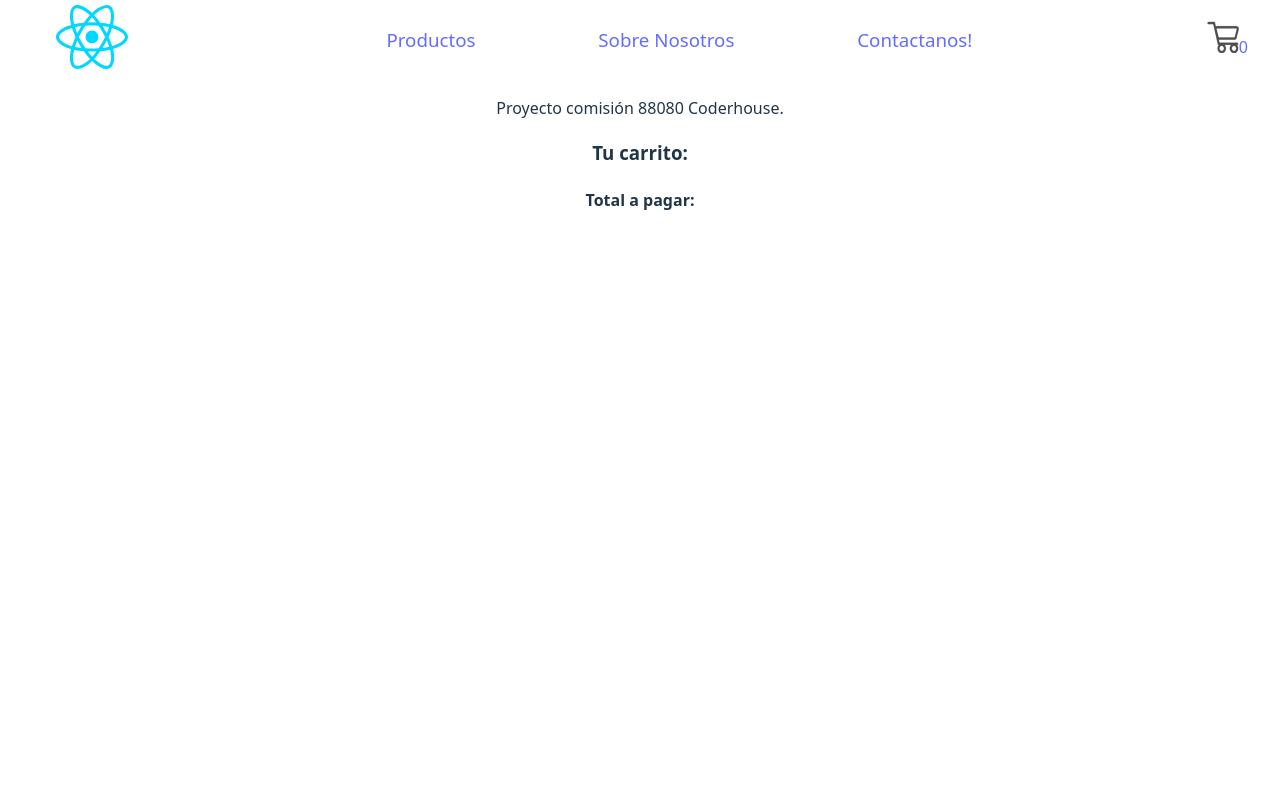
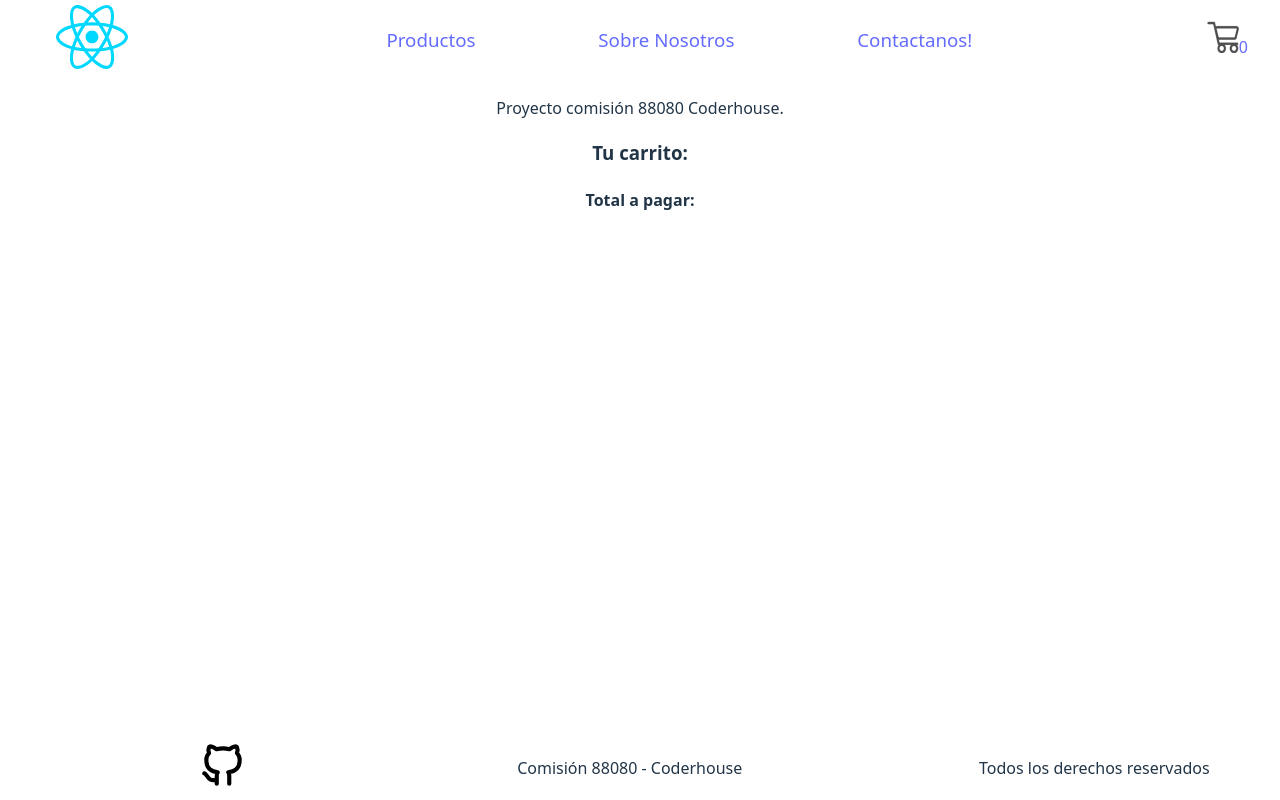
Before and after one commit to RomanForDev/CreaTuLanding-Fortini, a React (Vite) app: page /cart in a window 1280 px wide. Built offline with nearby package versions, Linux system fonts and the light colour scheme.

Commit message:
Agregado footer, eliminado firebase por leak de api key

```diff
--- a/src/App.jsx
+++ b/src/App.jsx
@@ -8,6 +8,7 @@ import About from './components/About/About.jsx';
 import ItemListContainer from './components/ItemListContainer/ItemListContainer.jsx';
 import ItemDetail from './components/ItemDetail/ItemDetail.jsx';
 import CartDetailContainer from './components/CartDetailContainer/CartDetailContainer.jsx';
+import Footer from './components/Footer/Footer.jsx';
 
 function App() {
   return (
@@ -23,6 +24,7 @@ function App() {
         <Route path='*' element={ <h2>404: No pudimos encontrar tu solicitud.</h2> }/>
         <Route path='/cart' element={ <CartDetailContainer /> }/>
     </Routes>
+    <Footer/>
     </BrowserRouter>
   )
 }
--- /dev/null
+++ b/src/components/Footer/Footer.jsx
@@ -0,0 +1,14 @@
+// Render del footer.
+
+function Footer() {
+    return(<>
+    <div className="foot">
+        <a href="https://github.com/RomanForDev" target="_blank" className="link-git"><img src="../src/assets/brand-github.svg" alt="" className="logo-git"></img></a>
+        <p className="p-foot">Comisión 88080 - Coderhouse</p>
+        <p className="p-foot">Todos los derechos reservados</p>
+    </div>
+    </>
+    )
+}
+
+export default Footer;
--- a/src/index.css
+++ b/src/index.css
@@ -141,3 +141,25 @@ button:focus-visible {
   height: 150px;
   width: 150px;
 }
+
+/*Render del footer*/
+
+.foot{
+  position: fixed;
+  bottom: 0;
+  width: 100%;
+  max-height: 8dvh;
+  display: flex;
+  flex-direction: row;
+  justify-content: space-around;
+  align-items: center;
+  padding-left: 3rem;
+  padding-right: 3rem;
+}
+
+.logo-git {
+  height: 50px;
+  width: 50px;
+  background-color: #ffffff;
+  border-radius: 100%;
+}
```
Also changed, not shown: src/firebase.js (+9 -15 lines), src/assets/brand-github.svg (added).
